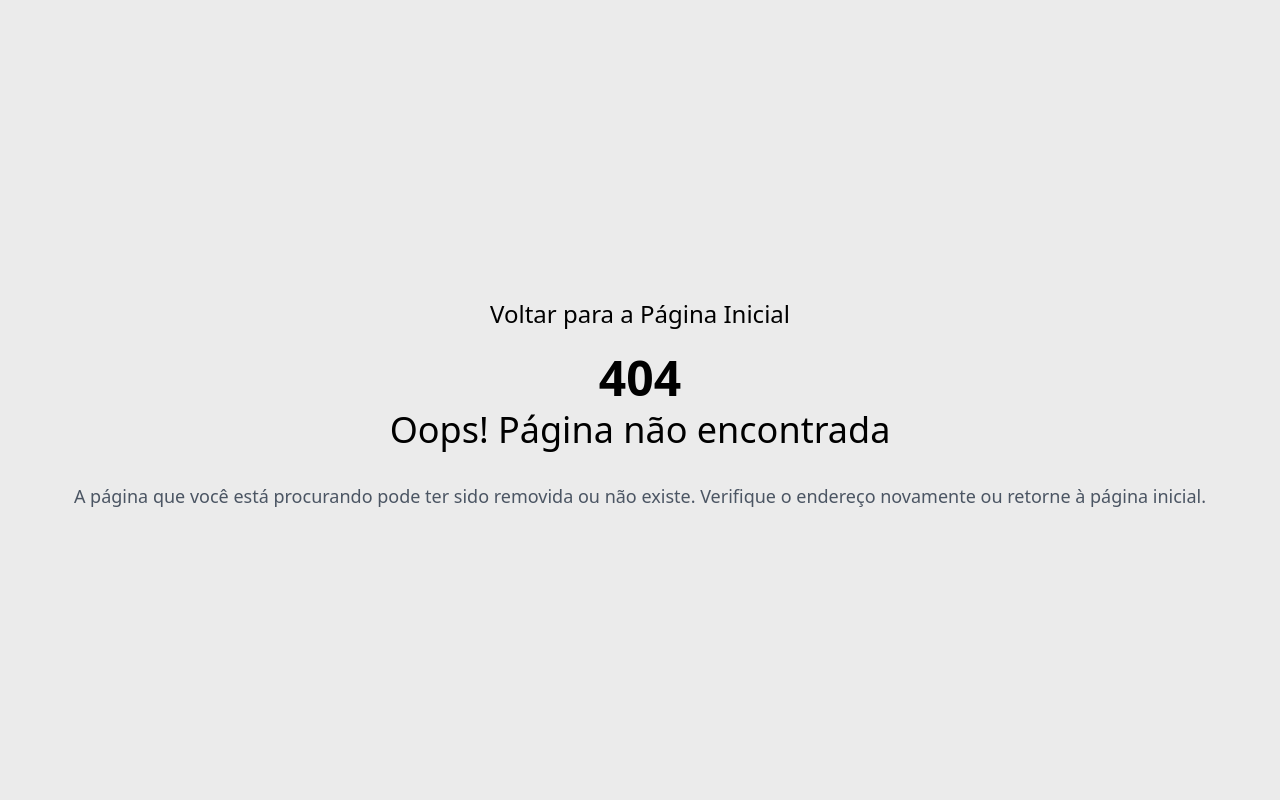
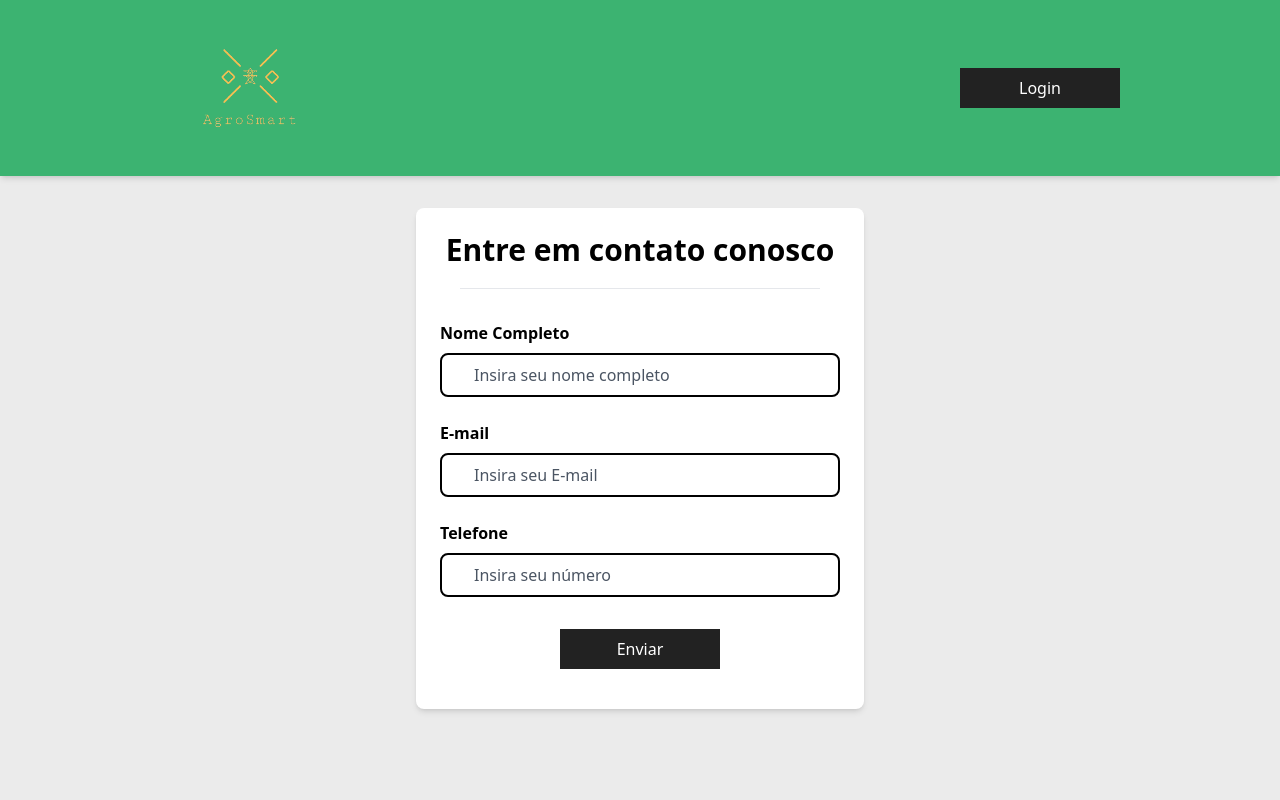
Before and after one commit to wkauan/AgroSmart, a React (Vite) app: page /contato in a window 1280 px wide. Before the commit this address had no page. Shown: the top 800 px of the page. Built offline with nearby package versions, Linux system fonts and the light colour scheme.

Commit message:
:sparkles: Feat: Adicionando página de contato

```diff
--- a/src/main.jsx
+++ b/src/main.jsx
@@ -10,6 +10,7 @@ import Home from './pages/home/Home.jsx'
 import Cadastro from './pages/cadastro/Cadastro.jsx'
 import ErrorPage from './pages/errorPage/ErrorPage.jsx'
 import Login from './pages/login/Login.jsx'
+import Contact from './pages/contact/Contact.jsx'
 
 const router = createBrowserRouter([
   {
@@ -28,6 +29,10 @@ const router = createBrowserRouter([
       {
         path: "login",
         element: <Login />
+      },
+      {
+        path: "contato",
+        element: <Contact />
       }
     ]
   }
--- /dev/null
+++ b/src/pages/contact/Contact.jsx
@@ -0,0 +1,40 @@
+const Contact = () => {
+    return (
+        <header className="mt-60 md:mt-44 w-full py-8 h-screen">
+            <section className="max-w-md mx-auto">
+                <form id="formsContact" className="bg-white p-6 rounded-lg shadow-md">
+                    <h2 className="text-3xl font-bold mb-4 text-center">Entre em contato conosco</h2>
+                    <hr className="left-0 m-5" />
+                    <fieldset className="mt-5">
+                        {/* Campo Nome */}
+                        <section className="flex flex-col justify-center py-3">
+                            <label htmlFor="name" className="mb-2 font-semibold text-black">Nome Completo</label>
+                            <input type="text" name="name" id="name" placeholder="Insira seu nome completo" className="border-black border-2 px-8 py-2 rounded-lg text-black placeholder:text-gray-600 focus:outline-none focus:ring-2 focus:ring-green-500" required />
+                        </section>
+
+                        {/* Campo E-mail */}
+                        <section className="flex flex-col justify-center py-3">
+                            <label htmlFor="email" className="mb-2 font-semibold text-black">E-mail</label>
+                            <input type="email" name="email" id="email" autoComplete="on" placeholder="Insira seu E-mail" className="border-black border-2 px-8 py-2 rounded-lg text-black placeholder:text-gray-600 focus:outline-none focus:ring-2 focus:ring-green-500" required />
+                        </section>
+
+                        {/* Campo Telefone */}
+                        <section className="flex flex-col justify-center py-3">
+                            <label htmlFor="telefone" className="mb-2 font-semibold text-black">Telefone</label>
+                            <input type="tel" name="telefone" id="telefone" placeholder="Insira seu número" className="border-black border-2 px-8 py-2 rounded-lg text-black placeholder:text-gray-600 focus:outline-none focus:ring-2 focus:ring-green-500" required />
+                        </section>
+
+                        {/* Botão para enviar */}
+                        <section className="flex justify-center mt-5">
+                            <button type="submit" className="w-40 h-10 mb-4 bg-cinza text-white hover:w-44 hover:font-bold transition-all duration-200 delay-100">
+                                <span>Enviar</span>
+                            </button>
+                        </section>
+                    </fieldset>
+                </form>
+            </section>
+        </header>
+    );
+}
+
+export default Contact;
--- a/src/pages/home/Home.jsx
+++ b/src/pages/home/Home.jsx
@@ -1,7 +1,13 @@
-import React from 'react'
+import { useNavigate } from "react-router-dom"
 // import Slider from '../../components/slider/Slider'
 
 const Home = () => {
+  const Navigate = useNavigate();
+
+  const contact = (e) => {
+    Navigate("contato");
+  }
+
   return (
     <header className="w-full md:h-screen mt-44">
       {/* <Slider /> */}
@@ -9,8 +15,8 @@ const Home = () => {
       {/* titulo */}
       <div className='md:flex justify-center mt-24'>
         <section>
-          <h1 className='text-5xl font-bold'>Descubra o AgroSmart: Tecnologia Inteligente para sua Fazenda</h1>
-          <h2 className='text-xl text-center mt-5'>Transforme sua agricultura com nossos sensores</h2>
+          <h1 className='text-4xl font-bold'>Descubra o AgroSmart: Tecnologia Inteligente para sua Fazenda</h1>
+          <h2 className='text-xl text-center mt-5'>Transforme sua agricultura com nossos sensores!</h2>
         </section>
       </div>
 
@@ -18,17 +24,20 @@ const Home = () => {
       <div className='md:flex justify-center mt-24'>
         <section className='bg-white p-8 rounded-lg'>
           <article className='max-w-2xl'>
-            <p className='text-xl'>Bem-vindo ao AgroSmart, onde a inovação transforma a agricultura. Nosso sistema utiliza sensores avançados de temperatura e umidade, junto com câmeras ESP32, para monitorar sua plantação em tempo real. Todas as informações são exibidas em um dashboard intuitivo, permitindo que você tome decisões informadas, aumente a produtividade e garanta a saúde das suas plantas como nunca antes.</p>
+            <p className='text-xl'>
+              <strong>Bem-vindo ao AgroSmart</strong>, onde <strong>a inovação transforma a agricultura</strong>. Nosso sistema utiliza <strong>sensores avançados de temperatura e umidade</strong>, junto com <strong>câmeras ESP32</strong>, para <strong>monitorar sua plantação em tempo real</strong>. Todas as informações são exibidas em um <strong>dashboard intuitivo</strong>, permitindo que você <strong>tome decisões informadas</strong>, <strong>aumente a produtividade</strong> e <strong>garanta a saúde das suas plantas como nunca antes</strong>.
+            </p>
           </article>
           <hr className="left-0 m-5" />
-          <p className='text-center mt-5'>Entre em contato agora e veja como o AgroSmart pode revolucionar sua produção agrícola!</p>
+          <p className='text-center mt-5'>Entre em contato agora e veja como o <strong>AgroSmart</strong> pode revolucionar sua produção agrícola!</p>
         </section>
       </div>
 
+
       {/* botao para formulario */}
-      <div className='md:flex justify-center mt-12'>
+      <div className='md:flex justify-center px-48 mt-12'>
         <section>
-          <button className='bg-green-500 text-white px-6 py-3 rounded-full hover:bg-green-700 transition duration-300'>
+          <button className='bg-green-500 text-white px-6 py-3 rounded-full hover:bg-green-700 transition duration-300 mb-5' onClick={contact}>
             Entrar em contato!
           </button>
         </section>
```
